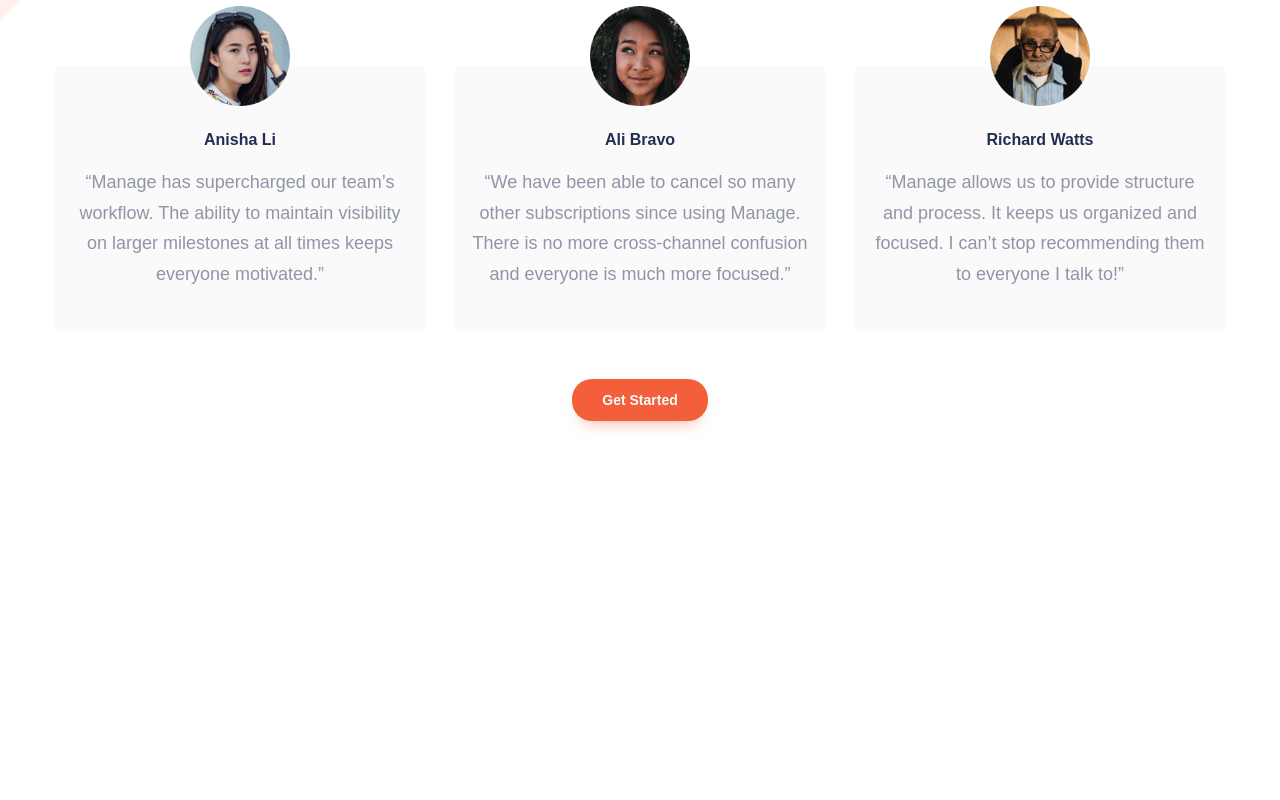
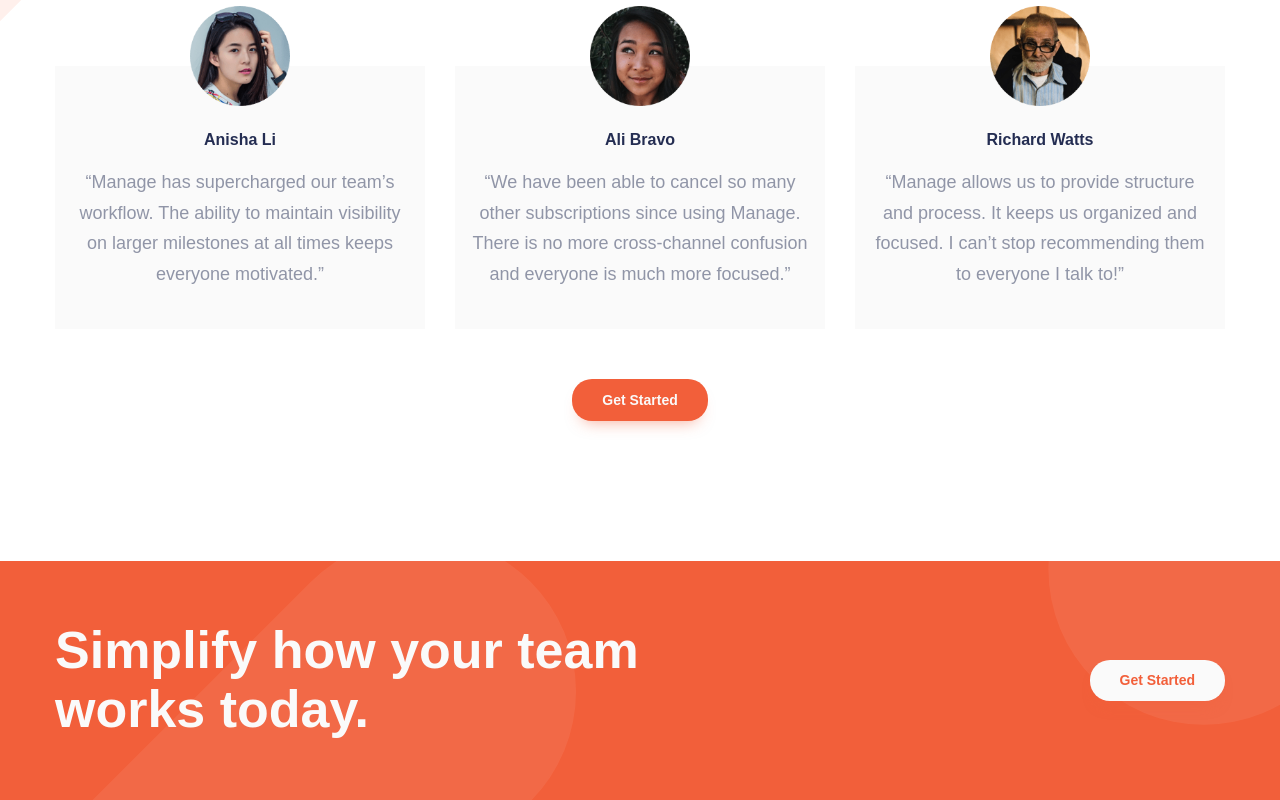
Before and after one commit to fervillalbag/landingmanage, a Next.js app: page / in a window 1280 px wide. Shown: the part 1689-2489 px from the top of the page. Before the commit the page ends 2170 px from the top, so only its background shows below. Built offline with nearby package versions, Linux system fonts and the light colour scheme; a web font is replaced by a local one.

Commit message:
Finishing the join layout

```diff
--- /dev/null
+++ b/layout/Join.js
@@ -0,0 +1,24 @@
+
+import Link from 'next/link'
+import React from 'react'
+
+export default function Join() {
+   return (
+      <div>
+         <section className="join">
+            <div className="container">
+               <div className="join__info">
+                  <h3 className="join__title">Simplify how your team works today.</h3>
+               </div>
+               <div className="join__action">
+                  <Link href="/">
+                     <a className="join__link">
+                        Get Started
+                  </a>
+                  </Link>
+               </div>
+            </div>
+         </section>
+      </div>
+   )
+}
--- a/pages/index.js
+++ b/pages/index.js
@@ -1,10 +1,12 @@
 
 import Head from 'next/head'
-import { useState } from 'react';
-import About from '../layout/About';
-import Header from '../layout/Header';
+import { useState } from 'react'
+
 import Navbar from '../layout/Navbar'
-import Testimonials from '../layout/Testimonials';
+import About from '../layout/About'
+import Header from '../layout/Header'
+import Testimonials from '../layout/Testimonials'
+import Join from '../layout/Join'
 
 export default function Home() {
 
@@ -30,6 +32,7 @@ export default function Home() {
          <Header />
          <About />
          <Testimonials />
+         <Join />
       </>
    )
 }
--- /dev/null
+++ b/sass/layout/_join.scss
@@ -0,0 +1,78 @@
+
+.join {
+   background-color: $BrightRed;
+   padding-top: 4rem;
+   padding-bottom: 4rem;
+   margin-top: 8rem;
+   position: relative;
+   overflow: hidden;
+   z-index: 10;
+
+   &:before {
+      content: '';
+      display: block;
+      background-image: url('/bg-simplify-section-desktop.svg');
+      background-size: contain;
+      width: 143.9rem;
+      height: 36rem;
+      position: absolute;
+      bottom: 0rem;
+      left: -35rem;
+      z-index: -1;
+
+      @include responsive($breakpointTablet) {
+         top: -12rem;
+         right: -25rem;
+         left: initial;
+      }
+   }
+
+   @include responsive($breakpointTablet) {
+      padding-top: 6rem;
+      padding-bottom: 6rem;
+   }
+
+   > .container {
+      display: grid;
+      grid-row-gap: 4rem;
+
+      @include responsive($breakpointTablet) {
+         grid-template-columns: repeat(2, 1fr);
+         align-items: center;
+         grid-row-gap: 0;
+      }
+   }
+
+   &__title {
+      font-weight: 700;
+      color: $VaryLightGray;
+      font-size: 4.6rem;
+      text-align: center;
+
+      @include responsive($breakpointTablet) {
+         font-size: 5.2rem;
+         text-align: left;
+      }
+   }
+
+   &__action {
+      display: flex;
+      justify-content: center;
+
+      @include responsive($breakpointTablet) {
+         justify-self: end;
+      }
+   }
+
+   &__link {
+      @include button;
+      background-color: $VaryLightGray;
+      color: $BrightRed;
+      font-size: 1.7rem;
+
+      @include responsive($breakpointTablet) {
+         font-size: 1.4rem;
+      }
+   }
+
+}
--- a/sass/layout/_testimonials.scss
+++ b/sass/layout/_testimonials.scss
@@ -61,6 +61,10 @@
 
    &__link {
       @include button;
-      font-size: 1.4rem;
+      font-size: 1.7rem;
+
+      @include responsive($breakpointTablet) {
+         font-size: 1.4rem;
+      }
    }
 }
--- a/sass/main.scss
+++ b/sass/main.scss
@@ -14,3 +14,4 @@
 @import "layout/header";
 @import "layout/about";
 @import "layout/testimonials";
+@import "layout/join";
```
